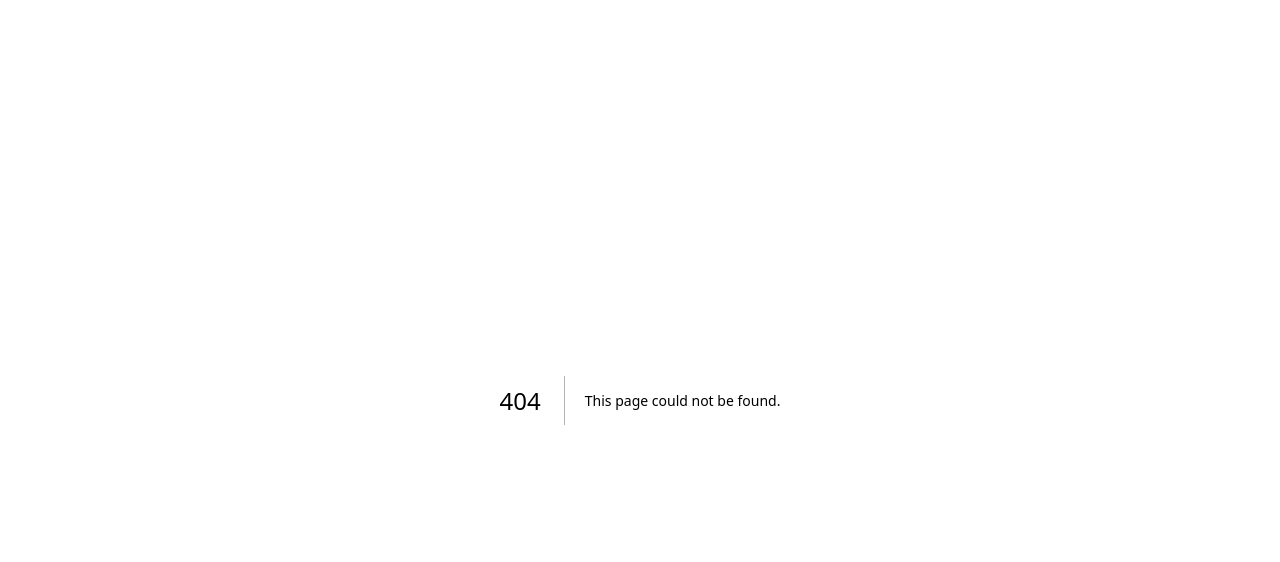
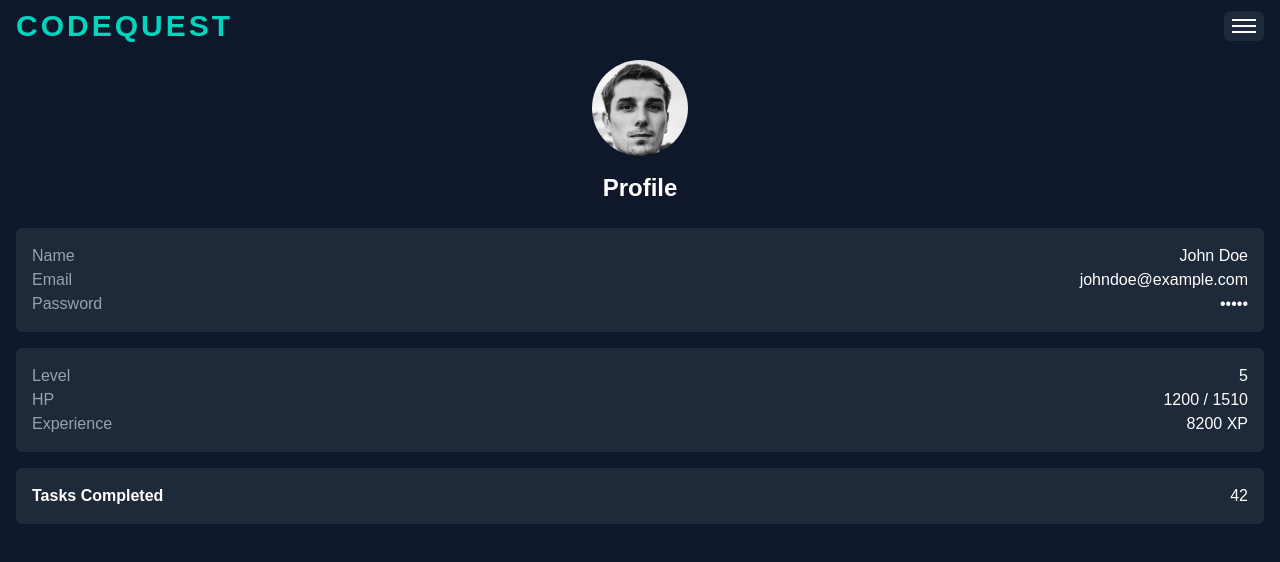
Before and after one commit to BlackStone8960/codequest-frontend, a Next.js app: page /profile in a window 1280 px wide. Before the commit this address had no page. Shown: the top 562 px of the page. Built offline with nearby package versions, Linux system fonts and the light colour scheme.

Commit message:
add(client): add profile page and header component, CardSection component

```diff
--- a/src/app/dashboard/page.tsx
+++ b/src/app/dashboard/page.tsx
@@ -1,66 +1,12 @@
 "use client";
 
-import CardSection from "@/app/components/CardSection";
-import Link from "next/link";
-import { useState } from "react";
+import CardSection from "@/components/CardSection";
+import Header from "@/components/header";
 
 export default function Dashboard() {
-  const [menuOpen, setMenuOpen] = useState(false);
-
   return (
     <div className="min-h-screen bg-[#0f172a] text-white px-4 py-2">
-      {/* Header */}
-      <div className="flex justify-between items-center mb-4">
-        <h1 className="text-3xl font-bold text-teal-400 tracking-widest">
-          CODEQUEST
-        </h1>
-        <button
-          onClick={() => setMenuOpen(true)}
-          className="p-2 bg-gray-800 rounded-md"
-        >
-          <span className="block w-6 h-0.5 bg-white mb-1"></span>
-          <span className="block w-6 h-0.5 bg-white mb-1"></span>
-          <span className="block w-6 h-0.5 bg-white"></span>
-        </button>
-      </div>
-
-      {/* Hamburger menu items */}
-      {menuOpen && (
-        <>
-          <div
-            className="fixed inset-0 bg-black/50 z-40"
-            onClick={() => setMenuOpen(false)}
-          />
-          <div className="fixed top-0 right-0 w-64 h-full bg-gray-900 z-50 shadow-lg transform transition-transform duration-300">
-            <div className="flex justify-end p-4">
-              <button
-                onClick={() => setMenuOpen(false)}
-                className="text-white text-xl"
-                aria-label="Close menu"
-              >
-                &times;
-              </button>
-            </div>
-            <nav className="flex flex-col gap-4 p-4">
-              <Link href="/tasks" className="bg-gray-700 p-2 rounded">
-                Tasks
-              </Link>
-              <Link
-                href="/github-contributions"
-                className="bg-gray-700 p-2 rounded"
-              >
-                Github Contributions
-              </Link>
-              <Link href="/profile" className="bg-gray-700 p-2 rounded">
-                Profile
-              </Link>
-              <Link href="/settings" className="bg-gray-700 p-2 rounded">
-                Settings
-              </Link>
-            </nav>
-          </div>
-        </>
-      )}
+      <Header />
 
       {/* Main Grid */}
       <div className="grid gap-4 md:grid-cols-2">
--- /dev/null
+++ b/src/app/profile/page.tsx
@@ -0,0 +1,60 @@
+"use client";
+
+import Header from "@/components/header";
+import Image from "next/image";
+
+export default function Profile() {
+  return (
+    <div className="min-h-screen bg-[#0f172a] text-white px-4 py-2">
+      <Header />
+
+      <div className="flex flex-col items-center gap-4 mt-4">
+        <Image
+          src="/default-avatar.png"
+          alt="Avatar"
+          className="w-24 h-24 rounded-full object-cover"
+          width={96}
+          height={96}
+        />
+        <h2 className="text-2xl font-bold">Profile</h2>
+      </div>
+
+      <div className="mt-6 space-y-4">
+        <div className="bg-gray-800 p-4 rounded-md">
+          <div className="flex justify-between">
+            <span className="text-gray-400">Name</span>
+            <span>John Doe</span>
+          </div>
+          <div className="flex justify-between">
+            <span className="text-gray-400">Email</span>
+            <span>johndoe@example.com</span>
+          </div>
+          <div className="flex justify-between">
+            <span className="text-gray-400">Password</span>
+            <span>•••••</span>
+          </div>
+        </div>
+
+        <div className="bg-gray-800 p-4 rounded-md">
+          <div className="flex justify-between">
+            <span className="text-gray-400">Level</span>
+            <span>5</span>
+          </div>
+          <div className="flex justify-between">
+            <span className="text-gray-400">HP</span>
+            <span>1200 / 1510</span>
+          </div>
+          <div className="flex justify-between">
+            <span className="text-gray-400">Experience</span>
+            <span>8200 XP</span>
+          </div>
+        </div>
+
+        <div className="bg-gray-800 p-4 rounded-md flex justify-between">
+          <span className="font-semibold">Tasks Completed</span>
+          <span>42</span>
+        </div>
+      </div>
+    </div>
+  );
+}
--- /dev/null
+++ b/src/components/header.tsx
@@ -0,0 +1,68 @@
+"use client";
+
+import Link from "next/link";
+import { useState } from "react";
+
+export default function Header() {
+  const [menuOpen, setMenuOpen] = useState(false);
+
+  return (
+    <>
+      {/* Header */}
+      <div className="flex justify-between items-center mb-4">
+        <h1 className="text-3xl font-bold text-teal-400 tracking-widest">
+          CODEQUEST
+        </h1>
+        <button
+          onClick={() => setMenuOpen(true)}
+          className="p-2 bg-gray-800 rounded-md"
+        >
+          <span className="block w-6 h-0.5 bg-white mb-1"></span>
+          <span className="block w-6 h-0.5 bg-white mb-1"></span>
+          <span className="block w-6 h-0.5 bg-white"></span>
+        </button>
+      </div>
+
+      {/* Hamburger menu items */}
+      {menuOpen && (
+        <>
+          <div
+            className="fixed inset-0 bg-black/50 z-40"
+            onClick={() => setMenuOpen(false)}
+          />
+          <div className="fixed top-0 right-0 w-64 h-full bg-gray-900 z-50 shadow-lg transform transition-transform duration-300">
+            <div className="flex justify-end p-4">
+              <button
+                onClick={() => setMenuOpen(false)}
+                className="text-white text-xl"
+                aria-label="Close menu"
+              >
+                &times;
+              </button>
+            </div>
+            <nav className="flex flex-col gap-4 p-4">
+              <Link href="/dashboard" className="bg-gray-700 p-2 rounded">
+                Dashboard
+              </Link>
+              <Link href="/tasks" className="bg-gray-700 p-2 rounded">
+                Tasks
+              </Link>
+              <Link
+                href="/github-contributions"
+                className="bg-gray-700 p-2 rounded"
+              >
+                Github Contributions
+              </Link>
+              <Link href="/profile" className="bg-gray-700 p-2 rounded">
+                Profile
+              </Link>
+              <Link href="/settings" className="bg-gray-700 p-2 rounded">
+                Settings
+              </Link>
+            </nav>
+          </div>
+        </>
+      )}
+    </>
+  );
+}
```
Also changed, not shown: public/default-avatar.png (added), src/components/CardSection.tsx (renamed from src/app/components/CardSection.tsx).
